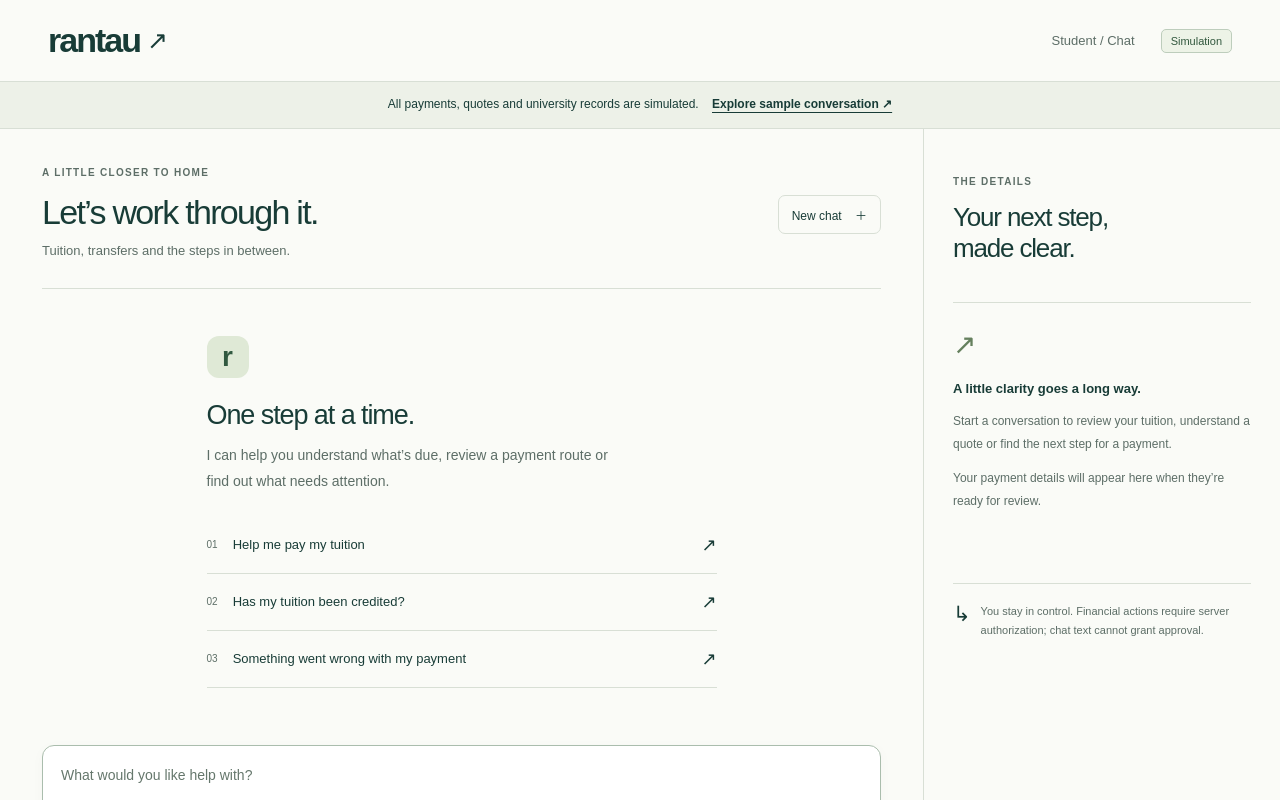
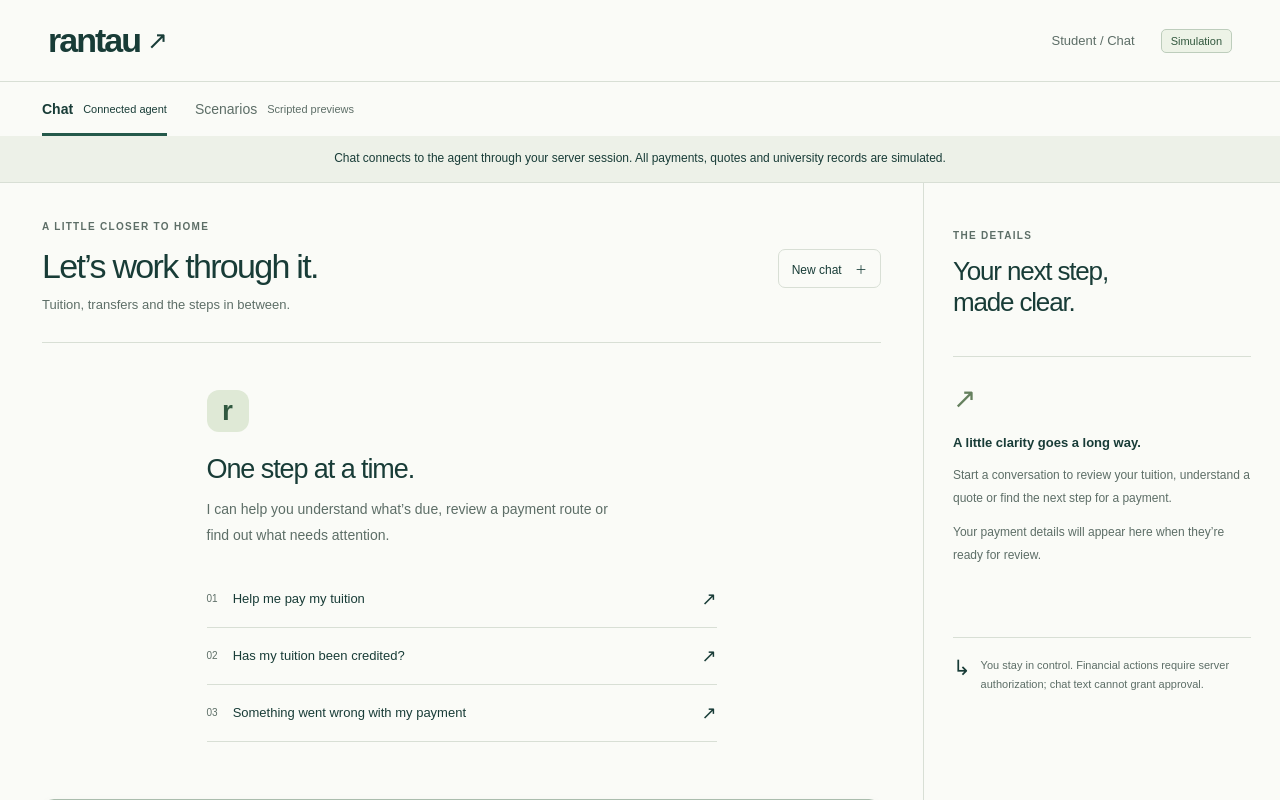
Before and after one commit to hsbu/rantau, a Next.js app in the folder frontend/: page /student/chat in a window 1280 px wide. Shown: the top 800 px of the page. Built offline with nearby package versions, Linux system fonts and the light colour scheme.

Commit message:
feat(chat): add chat and scenario tabs

```diff
--- a/frontend/app/student/chat/chat-workspace.tsx
+++ b/frontend/app/student/chat/chat-workspace.tsx
@@ -76,9 +76,17 @@ export function ChatWorkspace({ transport = connectedTransport, preview = false,
       <Link href="/" className={styles.wordmark}>rantau<span aria-hidden="true">↗</span></Link>
       <div className={styles.navRight}><span className={styles.navSection}>Student / Chat</span><span className={styles.simulation}>Simulation</span></div>
     </nav>
+    <nav className={styles.viewTabs} aria-label="Chat views">
+      <Link href="/student/chat" className={styles.viewTab} aria-current={!preview ? "page" : undefined}>
+        Chat <span>Connected agent</span>
+      </Link>
+      <Link href="/student/chat/preview" className={styles.viewTab} aria-current={preview ? "page" : undefined}>
+        Scenarios <span>Scripted previews</span>
+      </Link>
+    </nav>
     <div className={styles.safetyBanner}>{preview
-      ? <>Fixture preview · Scripted responses, no model calls, authentication or payment actions. <Link href="/student/chat">Open connected chat ↗</Link></>
-      : <>All payments, quotes and university records are simulated. <Link href="/student/chat/preview">Explore sample conversation ↗</Link></>}
+      ? <>Scenario preview · Scripted responses, no model calls, authentication or payment actions.</>
+      : <>Chat connects to the agent through your server session. All payments, quotes and university records are simulated.</>}
     </div>
     {children}
     <main className={styles.main}>
--- a/frontend/app/student/chat/chat.module.css
+++ b/frontend/app/student/chat/chat.module.css
@@ -11,6 +11,11 @@
 .navRight { display: flex; align-items: center; gap: 26px; font-size: 13px; }
 .navSection { color: var(--muted); }
 .simulation, .tag, .warningTag { border: 1px solid #bdcdbc; border-radius: 5px; padding: 5px 9px; font-size: 11px; color: #31573d; background: #edf3e7; white-space: nowrap; }
+.viewTabs { display: flex; gap: 28px; width: min(1280px, 100%); margin: auto; padding: 0 42px; }
+.viewTab { display: flex; align-items: center; gap: 10px; padding: 19px 0 16px; border-bottom: 3px solid transparent; text-decoration: none; font-size: 14px; color: var(--muted) !important; }
+.viewTab span { font-size: 11px; font-weight: 400; }
+.viewTab[aria-current="page"] { border-bottom-color: var(--green); color: var(--ink) !important; font-weight: 600; }
+.viewTab:hover { color: var(--ink) !important; }
 .safetyBanner { padding: 12px 30px; background: #edf1e8; text-align: center; font-size: 12px; line-height: 1.8; border-bottom: 1px solid var(--line); }
 .safetyBanner a { display: inline-block; margin-left: 10px; font-weight: 600; }
 .main { width: min(1280px, 100%); max-width: none; margin: 0 auto; padding: 0; display: grid; grid-template-columns: minmax(0, 1fr) 356px; align-items: start; }
@@ -94,6 +99,7 @@
 @media (max-width: 1050px) { .main { grid-template-columns: minmax(0, 1fr) 318px; } .conversation { padding: 0 25px; } .summary { padding: 36px 22px 24px; } .chatHeader { gap: 12px; } .chatHeader h1 { font-size: 28px; } }
 @media (max-width: 760px) {
   .nav { height: 66px; padding: 0 20px; } .wordmark { font-size: 29px; } .navRight { gap: 12px; font-size: 11px; }
+  .viewTabs { padding: 0 20px; gap: 28px; } .viewTab { flex-direction: column; align-items: start; gap: 5px; padding: 14px 0 12px; } .viewTab span { font-size: 10px; }
   .safetyBanner { padding: 10px 18px; font-size: 10px; } .safetyBanner a { margin-left: 5px; }
   .main { display: block; } .conversation { padding: 0 20px; border-right: 0; } .chatHeader { padding: 28px 0 23px; }
   .chatHeader h1 { font-size: 27px; } .chatHeader p:last-child { font-size: 11px; } .kicker { font-size: 9px; margin-bottom: 12px; }
```
Also changed, not shown: 3 other files (tests, documents, lock files or other folders).
